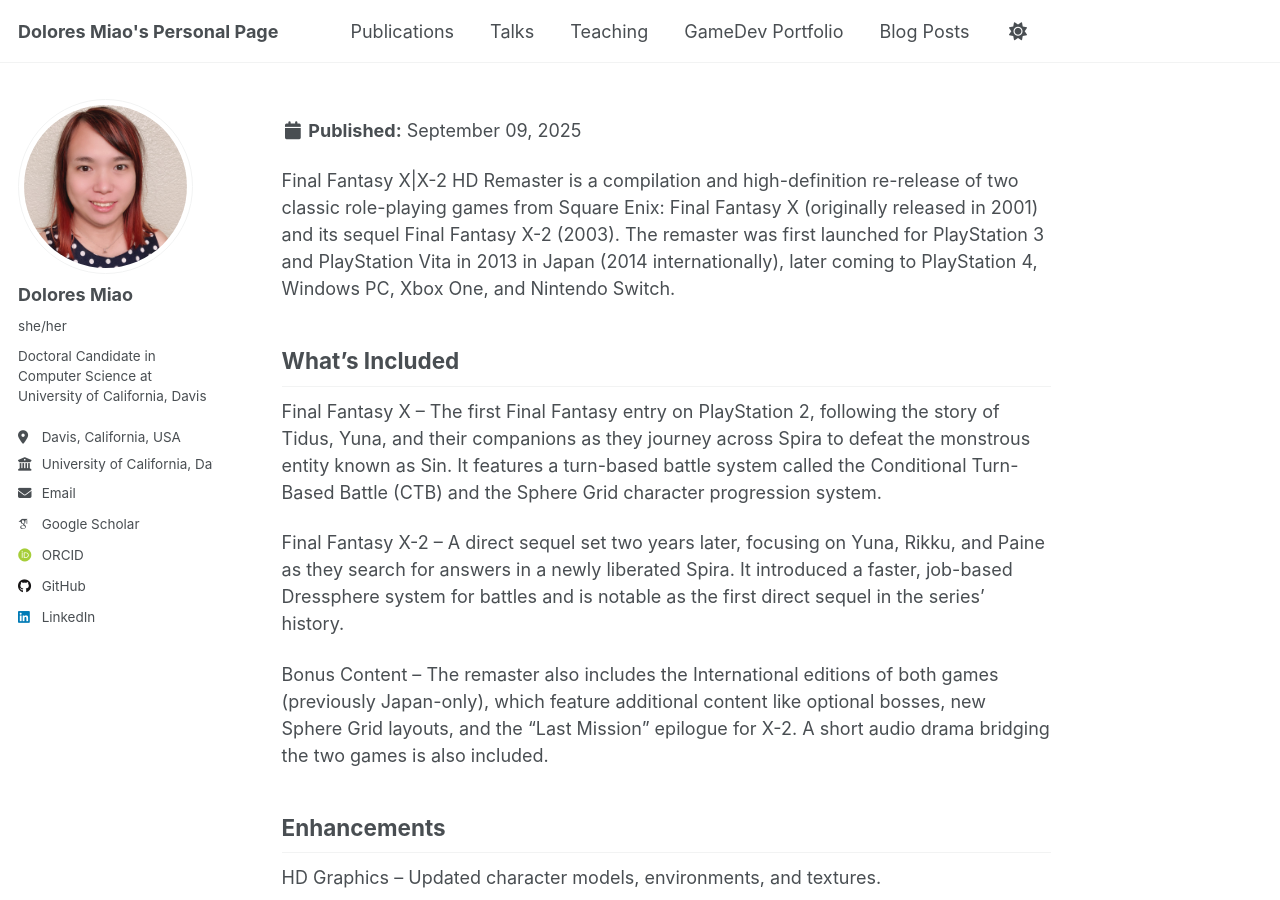
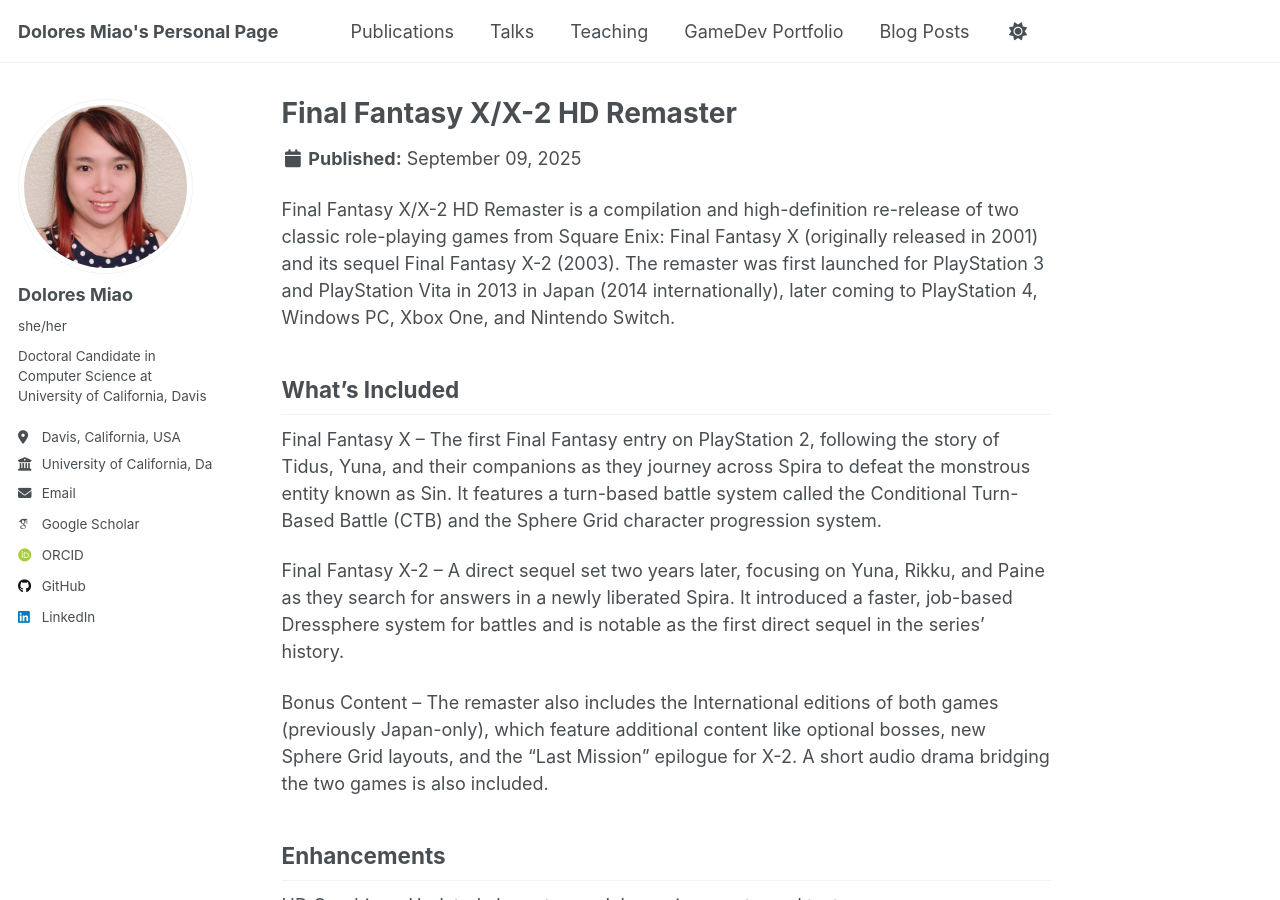
Before and after one commit to doloresmiao/doloresmiao.github.io, a Jekyll site: the page built from _portfolio/portfolio-1.md, in a window 1280 px wide and 900 px high. Built offline with Jekyll 4.4.1, drawn with Linux system fonts in a browser that asks for light colours; some web fonts are replaced; a script that is not in the unit is left out.

Commit message:
portfolio error fix

```diff
--- a/_portfolio/portfolio-1.md
+++ b/_portfolio/portfolio-1.md
@@ -1,10 +1,10 @@
 ---
-title: "Final Fantasy X\|X-2 HD Remaster"
+title: "Final Fantasy X/X-2 HD Remaster"
 excerpt: "HD remastered version of two of the best Final Fantasy games on PS2.<br/><img src='/images/ffx.jpg'>"
 collection: portfolio
 ---
 
-Final Fantasy X\|X-2 HD Remaster is a compilation and high-definition re-release of two classic role-playing games from Square Enix: Final Fantasy X (originally released in 2001) and its sequel Final Fantasy X-2 (2003). The remaster was first launched for PlayStation 3 and PlayStation Vita in 2013 in Japan (2014 internationally), later coming to PlayStation 4, Windows PC, Xbox One, and Nintendo Switch.
+Final Fantasy X/X-2 HD Remaster is a compilation and high-definition re-release of two classic role-playing games from Square Enix: Final Fantasy X (originally released in 2001) and its sequel Final Fantasy X-2 (2003). The remaster was first launched for PlayStation 3 and PlayStation Vita in 2013 in Japan (2014 internationally), later coming to PlayStation 4, Windows PC, Xbox One, and Nintendo Switch.
 
 ## What’s Included
 
```
